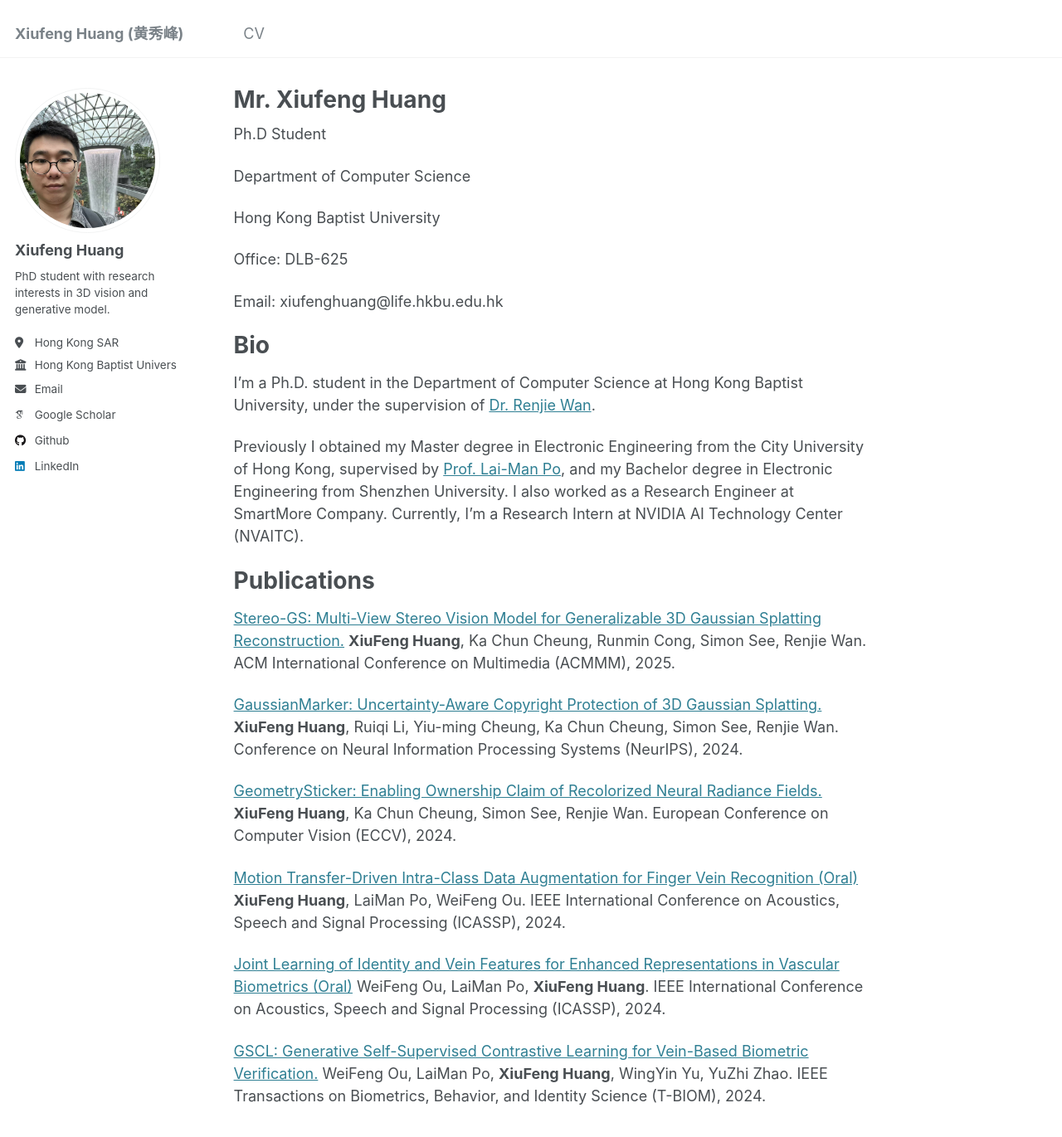
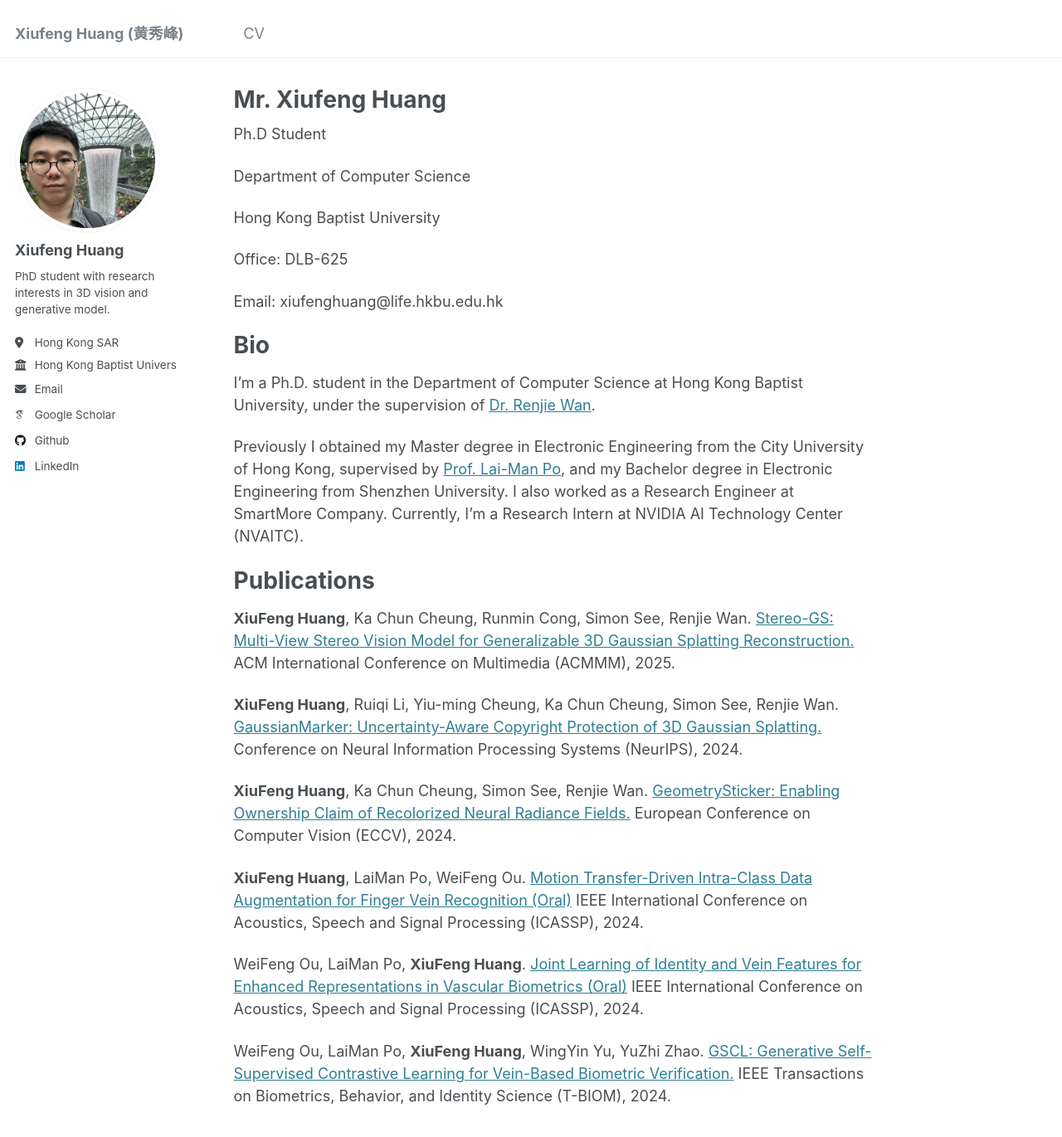
Before and after one commit to kevinhuangxf/kevinhuangxf.github.io, a Jekyll site: the page built from _pages/about.md, in a window 1280 px wide and 1400 px high. Shown: the top 1371 px of the window at 83% size. Built offline with Jekyll 4.4.1, drawn with Linux system fonts in a browser that asks for light colours; some web fonts are replaced.

```diff
--- a/_pages/about.md
+++ b/_pages/about.md
@@ -28,26 +28,26 @@ Currently, I'm a Research Intern at NVIDIA AI Technology Center (NVAITC).
 Publications
 ======
 
+**XiuFeng Huang**, Ka Chun Cheung, Runmin Cong, Simon See, Renjie Wan.
 [Stereo-GS: Multi-View Stereo Vision Model for Generalizable 3D Gaussian Splatting Reconstruction.](https://kevinhuangxf.github.io/)
-**XiuFeng Huang**, Ka Chun Cheung, Runmin Cong, Simon See, Renjie Wan.
 ACM International Conference on Multimedia (ACMMM), 2025.
 
+**XiuFeng Huang**, Ruiqi Li, Yiu-ming Cheung, Ka Chun Cheung, Simon See, Renjie Wan.
 [GaussianMarker: Uncertainty-Aware Copyright Protection of 3D Gaussian Splatting.](https://kevinhuangxf.github.io/GaussianMarker/)
-**XiuFeng Huang**, Ruiqi Li, Yiu-ming Cheung, Ka Chun Cheung, Simon See, Renjie Wan.
 Conference on Neural Information Processing Systems (NeurIPS), 2024.
 
+**XiuFeng Huang**, Ka Chun Cheung, Simon See, Renjie Wan.
 [GeometrySticker: Enabling Ownership Claim of Recolorized Neural Radiance Fields.](https://kevinhuangxf.github.io/GeometrySticker/)
-**XiuFeng Huang**, Ka Chun Cheung, Simon See, Renjie Wan.
 European Conference on Computer Vision (ECCV), 2024.
 
+**XiuFeng Huang**, LaiMan Po, WeiFeng Ou.
 [Motion Transfer-Driven Intra-Class Data Augmentation for Finger Vein Recognition (Oral)](https://ieeexplore.ieee.org/document/10446757)
-**XiuFeng Huang**, LaiMan Po, WeiFeng Ou.
 IEEE International Conference on Acoustics, Speech and Signal Processing (ICASSP), 2024.
 
+WeiFeng Ou, LaiMan Po, **XiuFeng Huang**.
 [Joint Learning of Identity and Vein Features for Enhanced Representations in Vascular Biometrics (Oral)](https://ieeexplore.ieee.org/document/10448290/)
-WeiFeng Ou, LaiMan Po, **XiuFeng Huang**.
 IEEE International Conference on Acoustics, Speech and Signal Processing (ICASSP), 2024.
 
+WeiFeng Ou, LaiMan Po, **XiuFeng Huang**, WingYin Yu, YuZhi Zhao.
 [GSCL: Generative Self-Supervised Contrastive Learning for Vein-Based Biometric Verification.](https://ieeexplore.ieee.org/document/10428026)
-WeiFeng Ou, LaiMan Po, **XiuFeng Huang**, WingYin Yu, YuZhi Zhao.
 IEEE Transactions on Biometrics, Behavior, and Identity Science	(T-BIOM), 2024.
```
